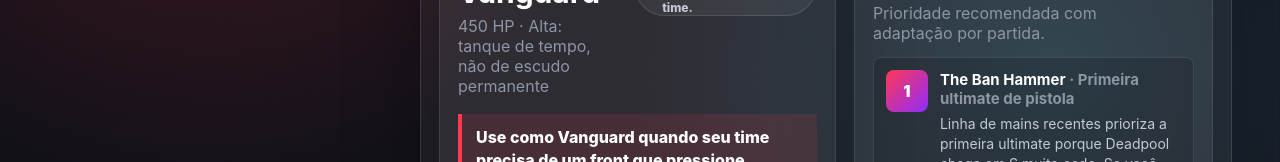
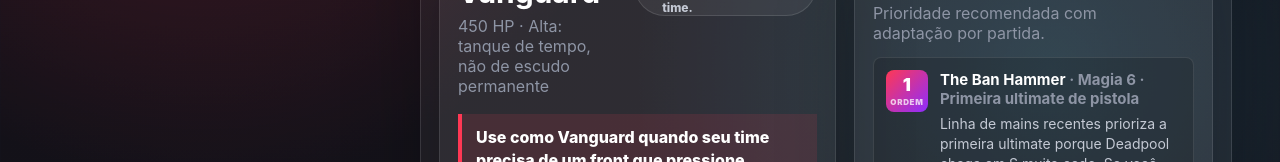
Before and after one commit to LucasLagrimante/marvel-rivals-coach, a React (Vite) app: page / in a window 1280 px wide. Shown: the part 698-860 px from the top of the page. Built offline with nearby package versions, Linux system fonts and the light colour scheme.

Commit message:
Show Deadpool spell numbers in upgrade order

```diff
--- a/src/App.css
+++ b/src/App.css
@@ -453,14 +453,29 @@
 }
 
 .upgrade-rank {
-  display: grid;
+  display: flex;
+  flex-direction: column;
+  justify-content: center;
+  align-items: center;
   width: 42px;
   height: 42px;
-  place-items: center;
   border-radius: 8px;
   color: #fff;
   background: linear-gradient(135deg, var(--accent-red), #8e2dff);
   font-weight: 900;
+  line-height: 1;
+}
+
+.upgrade-rank span {
+  font-size: 18px;
+}
+
+.upgrade-rank small {
+  margin-top: 4px;
+  font-size: 8px;
+  letter-spacing: 0.08em;
+  text-transform: uppercase;
+  opacity: 0.74;
 }
 
 .upgrade-card h4 {
--- a/src/App.tsx
+++ b/src/App.tsx
@@ -247,10 +247,13 @@ function GuideContent({ guide, hero }: { guide: RoleGuide; hero: (typeof heroes)
         <div className="upgrade-list">
           {guide.upgradePlan.map((step) => (
             <article className="upgrade-card" key={`${guide.key}-${step.rank}`}>
-              <div className="upgrade-rank">{step.rank}</div>
+              <div className="upgrade-rank">
+                <span>{step.rank}</span>
+                <small>ordem</small>
+              </div>
               <div>
                 <h4>
-                  {step.ability} <span>· {step.label}</span>
+                  {step.ability} <span>· Magia {step.spellNumber} · {step.label}</span>
                 </h4>
                 <p>{step.why}</p>
                 {step.swapWhen ? <p className="swap">{step.swapWhen}</p> : null}
--- a/src/data/heroes.ts
+++ b/src/data/heroes.ts
@@ -66,6 +66,7 @@ export const heroes: HeroGuide[] = [
         upgradePlan: [
           {
             rank: 1,
+            spellNumber: 6,
             ability: 'The Ban Hammer',
             label: 'Primeira ultimate de pistola',
             why:
@@ -76,6 +77,7 @@ export const heroes: HeroGuide[] = [
           },
           {
             rank: 2,
+            spellNumber: 5,
             ability: 'Deadpool in Your Area',
             label: 'Aura/taunt em área',
             why:
@@ -86,6 +88,7 @@ export const heroes: HeroGuide[] = [
           },
           {
             rank: 3,
+            spellNumber: 1,
             ability: 'Dual Desert Eagles',
             label: 'Pistolas',
             why:
@@ -96,6 +99,7 @@ export const heroes: HeroGuide[] = [
           },
           {
             rank: 4,
+            spellNumber: 4,
             ability: 'Hazardous Hijinks',
             label: 'Dash de espada',
             why:
@@ -106,6 +110,7 @@ export const heroes: HeroGuide[] = [
           },
           {
             rank: 5,
+            spellNumber: 3,
             ability: 'Magical Unicorn Shield',
             label: 'Bolha',
             why:
@@ -116,6 +121,7 @@ export const heroes: HeroGuide[] = [
           },
           {
             rank: 6,
+            spellNumber: 2,
             ability: 'Kick@$$ Katana',
             label: 'Ataque primário de espada',
             why:
@@ -124,6 +130,7 @@ export const heroes: HeroGuide[] = [
           },
           {
             rank: 7,
+            spellNumber: 7,
             ability: 'The Big Test',
             label: 'Ultimate de espada',
             why:
@@ -217,6 +224,7 @@ export const heroes: HeroGuide[] = [
         upgradePlan: [
           {
             rank: 1,
+            spellNumber: 4,
             ability: 'Hazardous Hijinks',
             label: 'Dash de espada',
             why:
@@ -225,6 +233,7 @@ export const heroes: HeroGuide[] = [
           },
           {
             rank: 2,
+            spellNumber: 2,
             ability: 'Kick@$$ Katana',
             label: 'Katana primário',
             why:
@@ -235,6 +244,7 @@ export const heroes: HeroGuide[] = [
           },
           {
             rank: 3,
+            spellNumber: 3,
             ability: 'Headshot!',
             label: 'Bobblehead ofensivo',
             why:
@@ -243,6 +253,7 @@ export const heroes: HeroGuide[] = [
           },
           {
             rank: 4,
+            spellNumber: 7,
             ability: 'Pop Quiz!',
             label: 'Ultimate de espada',
             why:
@@ -253,6 +264,7 @@ export const heroes: HeroGuide[] = [
           },
           {
             rank: 5,
+            spellNumber: 5,
             ability: 'Deadpool in Your Area',
             label: 'E defensivo',
             why:
@@ -261,6 +273,7 @@ export const heroes: HeroGuide[] = [
           },
           {
             rank: 6,
+            spellNumber: 1,
             ability: 'Dual Desert Eagles',
             label: 'Pistolas',
             why:
@@ -269,6 +282,7 @@ export const heroes: HeroGuide[] = [
           },
           {
             rank: 7,
+            spellNumber: 6,
             ability: 'Skill Issue',
             label: 'Ultimate de pistola',
             why:
@@ -362,6 +376,7 @@ export const heroes: HeroGuide[] = [
         upgradePlan: [
           {
             rank: 1,
+            spellNumber: 3,
             ability: 'Bouncing Bobblehead',
             label: 'Bobblehead de cura/dano',
             why:
@@ -370,6 +385,7 @@ export const heroes: HeroGuide[] = [
           },
           {
             rank: 2,
+            spellNumber: 1,
             ability: 'Dual Desert Eagles',
             label: 'Pistolas de cura',
             why:
@@ -380,6 +396,7 @@ export const heroes: HeroGuide[] = [
           },
           {
             rank: 3,
+            spellNumber: 7,
             ability: 'Final Exam',
             label: 'Ultimate de espada',
             why:
@@ -390,6 +407,7 @@ export const heroes: HeroGuide[] = [
           },
           {
             rank: 4,
+            spellNumber: 5,
             ability: 'Deadpool in Your Area',
             label: 'Zona de cura e dano',
             why:
@@ -398,6 +416,7 @@ export const heroes: HeroGuide[] = [
           },
           {
             rank: 5,
+            spellNumber: 4,
             ability: 'Healing Hijinks',
             label: 'Dash de cura',
             why:
@@ -408,6 +427,7 @@ export const heroes: HeroGuide[] = [
           },
           {
             rank: 6,
+            spellNumber: 2,
             ability: 'Kick@$$ Katana',
             label: 'Katana de cura próxima',
             why:
@@ -416,6 +436,7 @@ export const heroes: HeroGuide[] = [
           },
           {
             rank: 7,
+            spellNumber: 6,
             ability: 'Pwnage Pound',
             label: 'Ultimate de pistola',
             why:
--- a/src/types.ts
+++ b/src/types.ts
@@ -30,6 +30,7 @@ export interface AbilityFact {
 
 export interface UpgradeStep {
   rank: number
+  spellNumber: number
   ability: string
   label: string
   why: string
```
